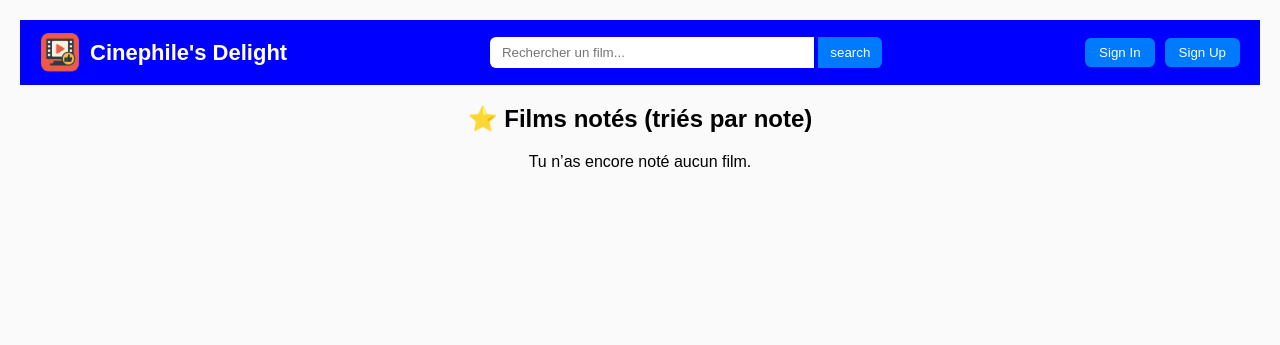
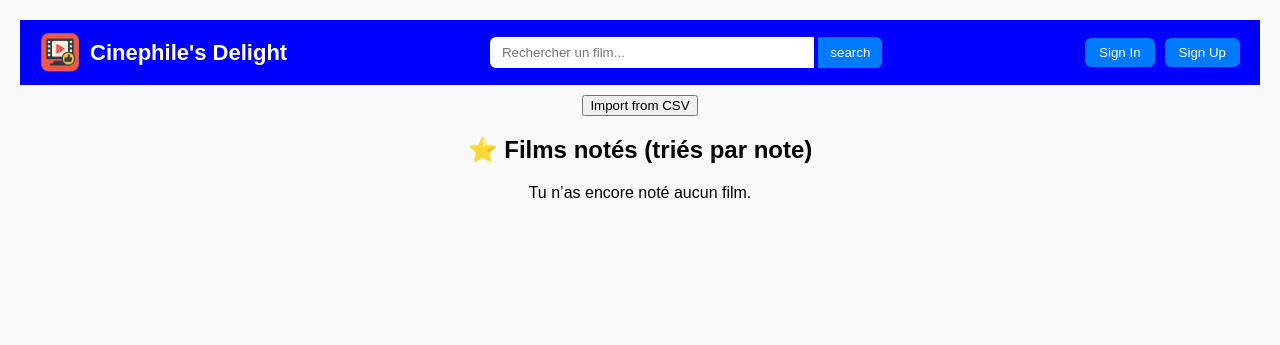
Before and after one commit to beieb/WEBMovie, a Flask app: template templates/profile.html in a window 1280 px wide. Shown: the top 345 px of the page. Run offline with Flask 3, Linux system fonts and the light colour scheme; the template is opened without the code that fills it, so the values that code supplies are empty.

Commit message:
import csv ratings feature

```diff
--- a/main.py
+++ b/main.py
@@ -461,7 +461,38 @@ def profile():
         pseudo=session.get("pseudo")
     )
 
+@app.route("/import_ratings_csv", methods=["POST"])
+def import_ratings_csv():
+    if not session.get("logged"):
+        return jsonify(success=False, error="unauthorized"), 401
 
+    file = request.files.get("csv_file")
+    if not file or not file.filename.endswith(".csv"):
+        return jsonify(success=False, error="invalid_file"), 400
+
+    import csv
+    stream = file.stream.read().decode("utf-8").splitlines()
+    reader = csv.reader(stream)
+
+    user_id = session["user_id"]
+
+    for row in reader:
+        if len(row) != 2:
+            continue
+        imdb_id, rating = row
+        rating = int(rating)
+
+        if 0 < rating <= 10:
+            conn.query(
+                open("cypher_queries/rate_movie.cypher").read(),
+                params={
+                    "user_id": user_id,
+                    "imdb_id": imdb_id,
+                    "value": rating
+                }
+            )
+
+    return jsonify(success=True)
 
 
 # =============================
--- a/templates/profile.html
+++ b/templates/profile.html
@@ -7,6 +7,8 @@
 </head>
 <body>
     {% include 'components/nav_bar.html' %}
+
+<button id="open-import-modal">Import from CSV</button>
 
 <h2>⭐ Films notés (triés par note)</h2>
 
@@ -23,6 +25,62 @@
 {% else %}
     <p>Tu n’as encore noté aucun film.</p>
 {% endif %}
+
+<div id="import-modal" class="modal hidden">
+    <div class="modal-content">
+        <h2>Import Ratings from CSV File</h2>
+
+        <p class="hint">
+            Expected format: <code>imdb_id,rating</code>
+            <br>
+            ⚠️ Ratings must be between 1 and 10.
+        </p>
+
+        <form id="import-form">
+            <input type="file" name="csv_file" accept=".csv" required>
+            <div class="modal-actions">
+                <button type="submit">Import</button>
+                <button type="button" id="close-import-modal">Cancel</button>
+            </div>
+        </form>
+    </div>
+</div>
+
+<script>
+    const modal = document.getElementById("import-modal");
+    const openBtn = document.getElementById("open-import-modal");
+    const closeBtn = document.getElementById("close-import-modal");
+    const form = document.getElementById("import-form");
+
+    openBtn.addEventListener("click", () => {
+        modal.classList.remove("hidden");
+    });
+
+    closeBtn.addEventListener("click", () => {
+        modal.classList.add("hidden");
+    });
+
+    form.addEventListener("submit", e => {
+        e.preventDefault();
+
+        const formData = new FormData(form);
+
+        fetch("/import_ratings_csv", {
+            method: "POST",
+            body: formData
+        })
+        .then(res => res.json())
+        .then(data => {
+            if (data.success) {
+                modal.classList.add("hidden");
+                alert("Import completed ✅");
+            } else {
+                alert("Error : " + data.error);
+            }
+        })
+        .catch(err => console.error(err));
+    });
+</script>
 
 </body>
 </html>
```
Also changed, not shown: other parts of templates/profile.html (+36 -0 lines).
